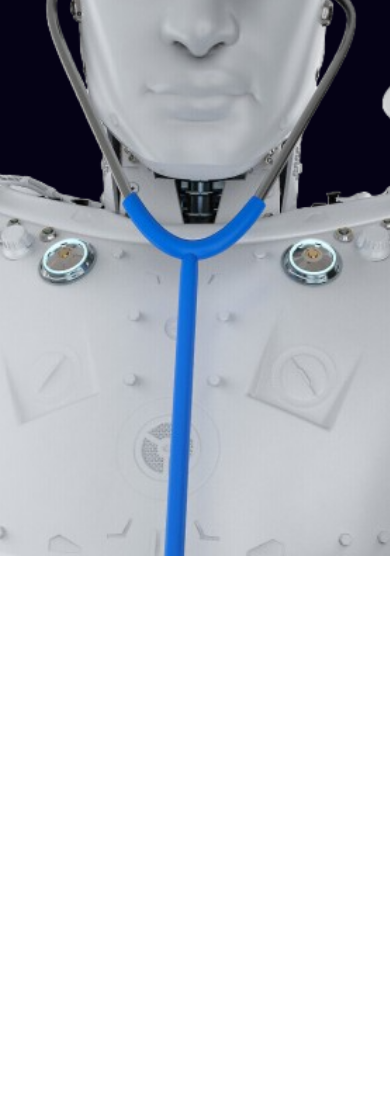
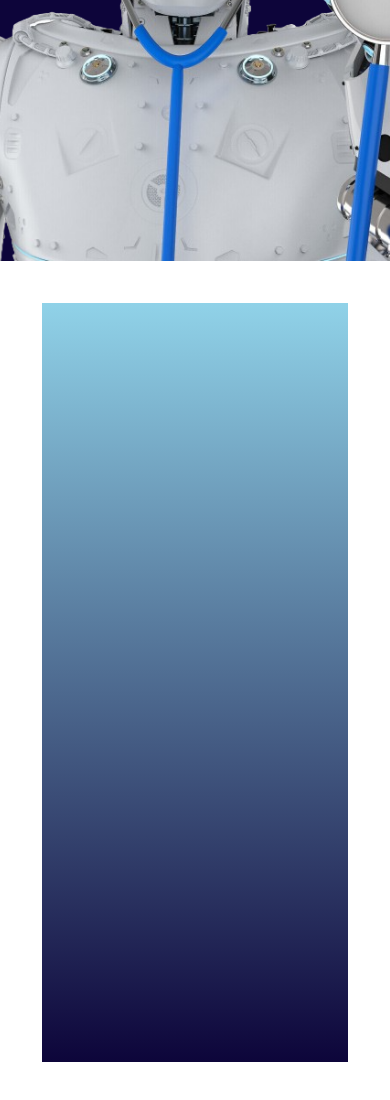
Before and after one commit to fizik-lizik/roboDoc, a plain HTML site: page index.html in a window 390 px wide. Shown: the part 834-1934 px from the top of the page. Drawn offline with Linux system fonts and the light colour scheme.

Commit message:
Add files via upload

```diff
--- a/index.html
+++ b/index.html
@@ -66,7 +66,7 @@
         box-sizing: border-box;
     }
     .mainMenu{
-        background: linear-gradient  (#90d2e8, rgb(5, 2, 21));
+        background: linear-gradient(#90d2e8, rgb(5, 2, 21));
         height: 90vh;
     }
     .block1{
@@ -85,6 +85,7 @@
             width: 100%;
             padding-top: 40px;
             background-origin: content-box;
+            height: 80vh;
         }
         .polosa {
         margin-left: 1%;
@@ -99,14 +100,20 @@
         }
     }
     @media (max-width:475px){
-    .txt{
-        background-color: rgb(13, 5, 58);
-    }
-    .header{
-        background-color: rgb(13, 5, 58);
-        width: 70%;
+        .txt{
+            background-color: rgb(13, 5, 58);
+        }
+        header{
+            background-color: rgb(13, 5, 58);
+            background-image: url(1.png);
+            width: 100%;
+            height: 65vh;
+        }
+        .mainMenu{
+        background: linear-gradient(#90d2e8, rgb(13, 5, 58));
     }
     }
+
 </style>
 </head>
 <body>
```
